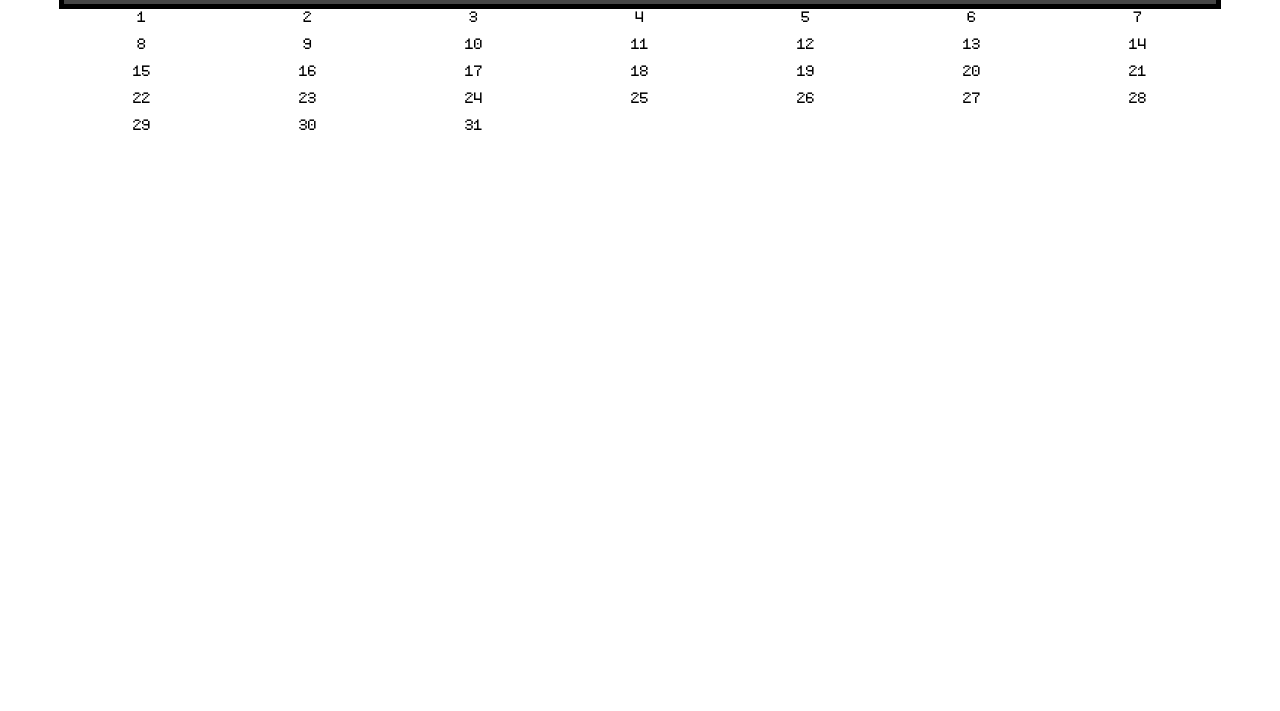
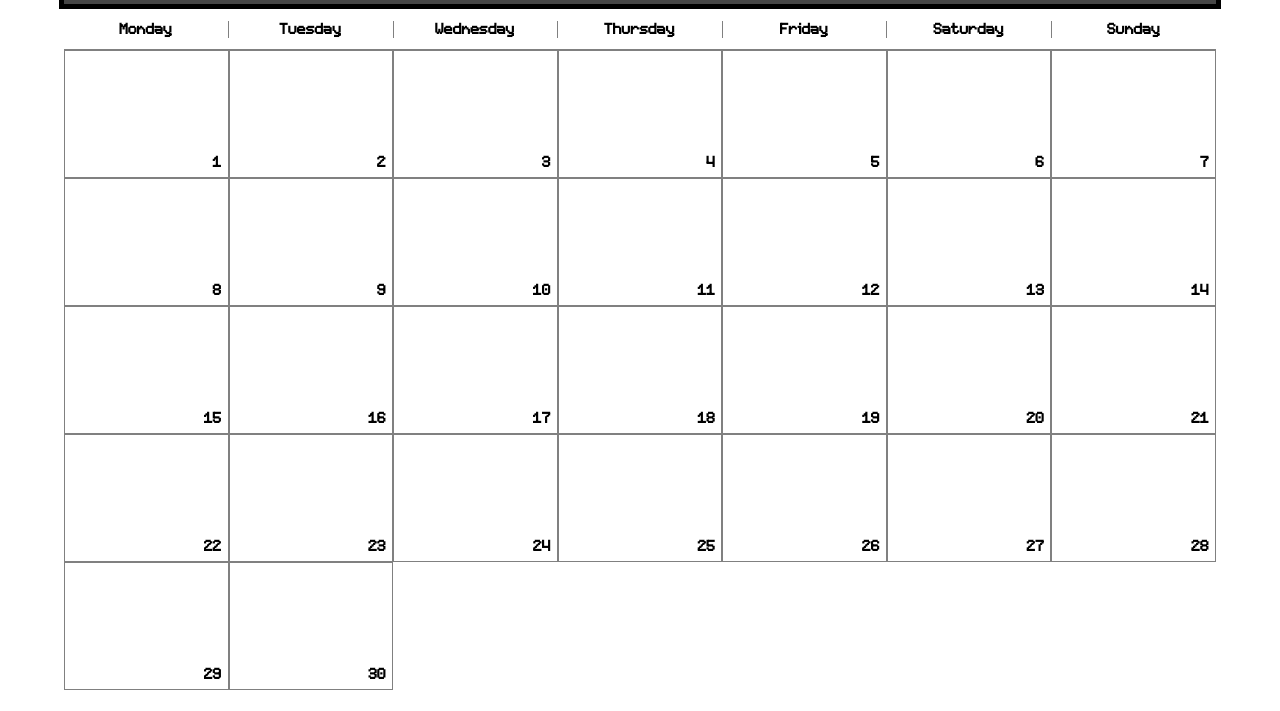
Before and after one commit to KazStan19/ToDoList, a website with bundled scripts: page index.html in a window 1280 px wide. Shown: the part 89-800 px from the top of the page. Built offline with nearby package versions, Linux system fonts and the light colour scheme.

Commit message:
finished calendar html

```diff
--- a/index.html
+++ b/index.html
@@ -21,9 +21,28 @@
                 <h2>2026-05-28</h2>
                 <h3>10:50 PM</h3>
             </div>
-            <div id="calendarBody" class="calendar-day-grid">
+            <table>
+                <thead>
+                    <tr>
 
-            </div>
+                        <th>Monday</th>
+                        <th>Tuesday</th>
+                        <th>Wednesday</th>
+                        <th>Thursday</th>
+                        <th>Friday</th>
+                        <th>Saturday</th>
+                        <th>Sunday</th>
+
+                    </tr>
+                </thead>
+                <tbody>
+                    <tr id="column1"></tr>
+                    <tr id="column2"></tr>
+                    <tr id="column3"></tr>
+                    <tr id="column4"></tr>
+                    <tr id="column5"></tr>
+                </tbody>
+            </table>
 
         </div>
     </main>
--- a/src/Components/calendar.js
+++ b/src/Components/calendar.js
@@ -14,25 +14,36 @@ const months = [
   { month: "December", days: 31 }
 ];
 
-const selected_date = "2026-05"
+/* VVVVV Place holder VVVV */
+
+const selected_date = "2026-06"
 
 export function loadCalendar()  {
 
-    const day_grid = document.getElementById("calendarBody");
+    //const day_grid = document.getElementById("calendarBody");
     const [current_year,current_month] = selected_date.split('-').map(Number);
 
-    day_grid.innerHTML = "";
+    //if(day_grid.innerHTML != "")day_grid.innerHTML = "";
 
+    let week_day_tracker = 0;
+    let week_line_id = 1;
 
     for (let index = 0; index < months[current_month-1].days; index++) {
 
-        const div = document.createElement("div");
-        div.classList.add("day-container");
-        div.id = `${selected_date}-${index+1}`;
-        div.textContent = index+1;
-        day_grid.appendChild(div);
+        if(week_day_tracker < 7) {
+            week_day_tracker += 1;
+        }
+        else {
+            week_day_tracker = 1;
+            week_line_id += 1;
+            console.log(week_line_id)
+        }
 
-
+        const th = document.createElement("th");
+        th.classList.add("day-container");
+        th.id = `${selected_date}-${index+1}`;
+        th.textContent = index+1;
+        document.getElementById(`column${week_line_id}`).appendChild(th)
     }
 
 
--- a/src/Style/scss/_calender.scss
+++ b/src/Style/scss/_calender.scss
@@ -1,16 +1,42 @@
-div.calendar-grid {
-
+.calendar-grid {
   width: 100vw;
   display: grid;
   grid-template-columns: 100vw;
   grid-template-rows: auto auto;
   justify-items: center;
+}
 
+table {
+  display: grid;
+  grid-template-columns: 100vw;
+  grid-template-rows: auto auto;
+  justify-items: center;
+  align-items: center;
+}
 
-};
+thead {
+  width: 90%;
+  tr {
+    display: grid;
+    grid-template-columns: repeat(7, 1fr);
+    grid-template-rows: 100%;
+    justify-items: center;
+    border-bottom: 1px solid gray;
+    padding: 1% 0%;
 
-div.calendar-header {
+    th {
+      border-right: 1px solid gray;
+      width: 100%;
+      height: 100%;
 
+      &:last-child {
+        border: 0;
+      }
+    }
+  }
+}
+
+.calendar-header {
   width: 90%;
   height: 5vh;
   display: flex;
@@ -19,15 +45,27 @@ div.calendar-header {
   background-color: rgba(0, 0, 0, 0.724);
   border: 5px solid black;
   color: white;
+}
 
-};
-
-div.calendar-day-grid{
-
+tbody {
   width: 90%;
+  height: 80vh;
+  tr {
+    width: 100%;
+    height: 20%;
     display: grid;
-    grid-template-columns: repeat(auto-fit, minmax(150px, 1fr));
-    gap: 10px;
+    grid-template-columns: repeat(7, 1fr);
     justify-items: center;
 
+    th {
+      border: 1px solid gray;
+      width: 100%;
+      height: 100%;
+      display: flex;
+      justify-content: flex-end;
+      align-items: flex-end;
+      padding: 6px;
+      box-sizing: border-box;
     }
+  }
+}
```
Also changed, not shown: src/Style/css/app.css, 1 other file. Lines whose indentation alone changed are shown as unchanged.
